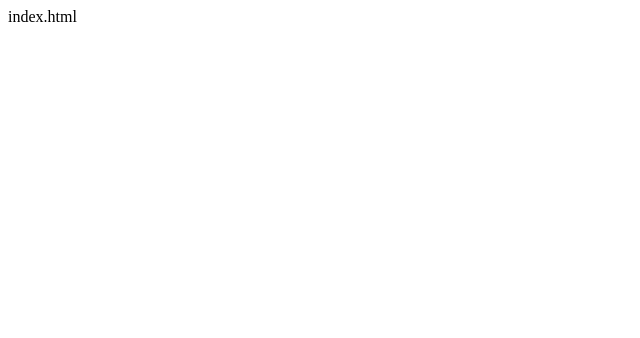
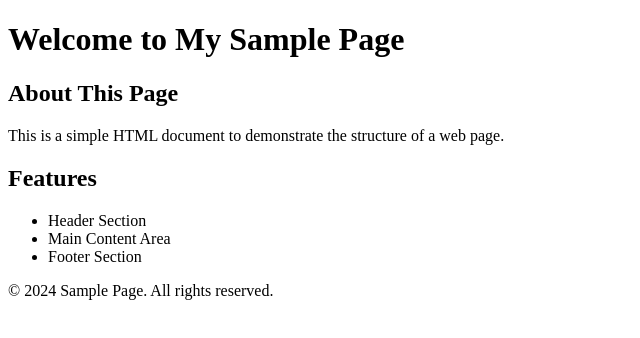
Before and after one commit to Xx-Pedro-xX/examen, a plain HTML site: page index.html in a window 1280 px wide. Shown: the whole page, without its empty margins (0-640 px from the left). Drawn offline with Linux system fonts and the light colour scheme.

Commit message:
otra estructura

```diff
--- a/index.html
+++ b/index.html
@@ -1 +1,30 @@
-index.html
+<!DOCTYPE html>
+<html lang="en">
+<head>
+    <meta charset="UTF-8">
+    <meta name="viewport" content="width=device-width, initial-scale=1.0">
+    <title>Sample HTML Document</title>
+    <link rel="stylesheet" href="styles.css">
+</head>
+<body>
+    <header>
+        <h1>Welcome to My Sample Page</h1>
+    </header>
+    <main>
+        <section>
+            <h2>About This Page</h2>
+            <p>This is a simple HTML document to demonstrate the structure of a web page.</p>
+        </section>
+        <section>
+            <h2>Features</h2>
+            <ul>
+                <li>Header Section</li>
+                <li>Main Content Area</li>
+                <li>Footer Section</li>
+            </ul>
+        </section>
+    </main>
+    <footer>
+        <p>&copy; 2024 Sample Page. All rights reserved.</p>
+    </footer>
+</html>
```
